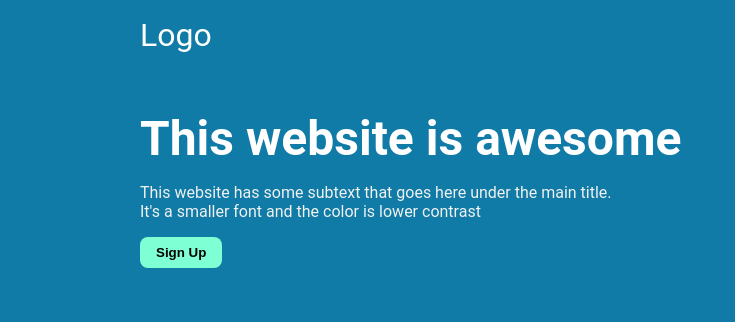
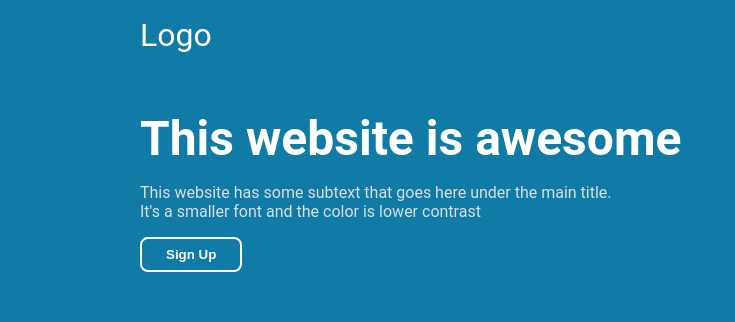
Before and after one commit to Chr0m0some/LandingPage, a plain HTML site: page index.html in a window 1280 px wide. Shown: the top 322 px of the page, 0-735 px from the left. Drawn offline with Linux system fonts and the light colour scheme.

Commit message:
Edit buttons and finish project

```diff
--- a/index.html
+++ b/index.html
@@ -22,7 +22,7 @@
             <div class="hero-left">
                 <h1>This website is awesome</h1>
                 <p>This website has some subtext that goes here under the main title.<br>It's a smaller font and the color is lower contrast</p>
-                <button>Sign Up</button>
+                <button class="button-hero">Sign Up</button>
             </div>
             <img src="hero.jpg" alt="hero">
         </div>
@@ -63,7 +63,7 @@
                 <h3>Call to action! It's time!</h3>
                 <p>Sign up for our product by clicking that button right over there</p>
             </div>
-            <button class="sign-up">Sign Up</button>
+            <button class="button-modal">Sign Up</button>
         </div>
     </div>
 
--- a/style.css
+++ b/style.css
@@ -45,11 +45,12 @@ img {
 }
 
 button {
-    background-color: aquamarine;
-    padding: 8px 16px;
+    padding: 8px 24px;
     border-radius: 8px;
-    border: none;
-    font-weight: bold;
+    font-weight: 550;
+    background-color: transparent;
+    color: white;
+    border: 2px solid white;
 }
 
 /* Header */
@@ -99,7 +100,7 @@ button {
 }
 
 .hero-left p {
-    color: #F1F1F1;
+    color: #DDDDDD;
 }
 
 .logo {
```
